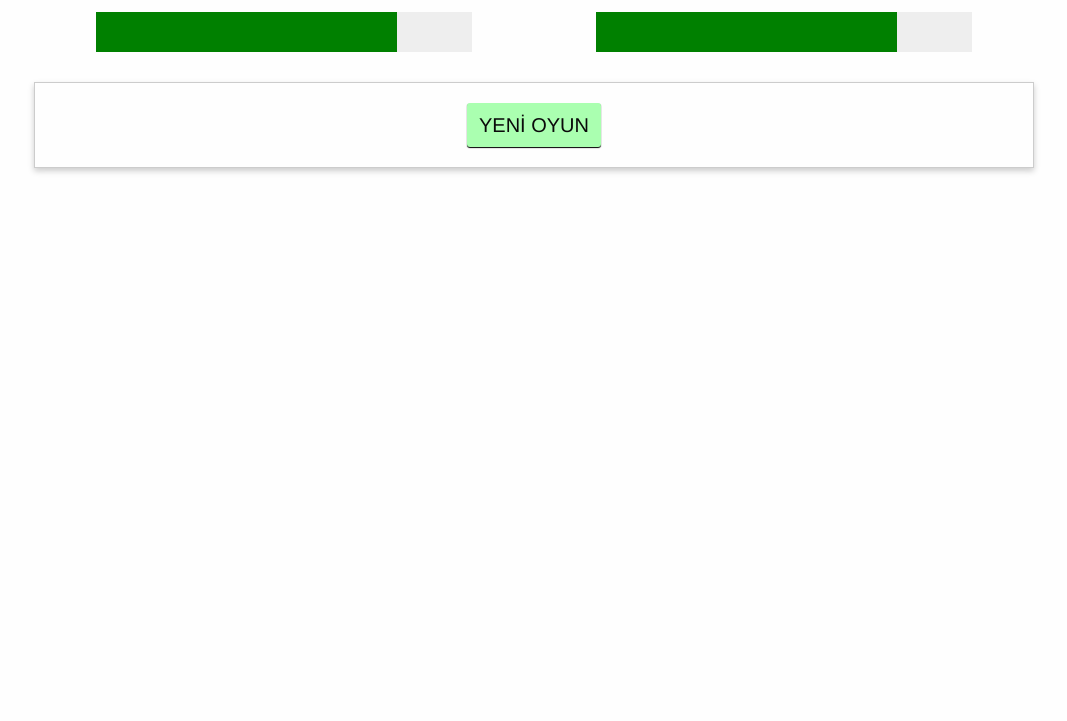
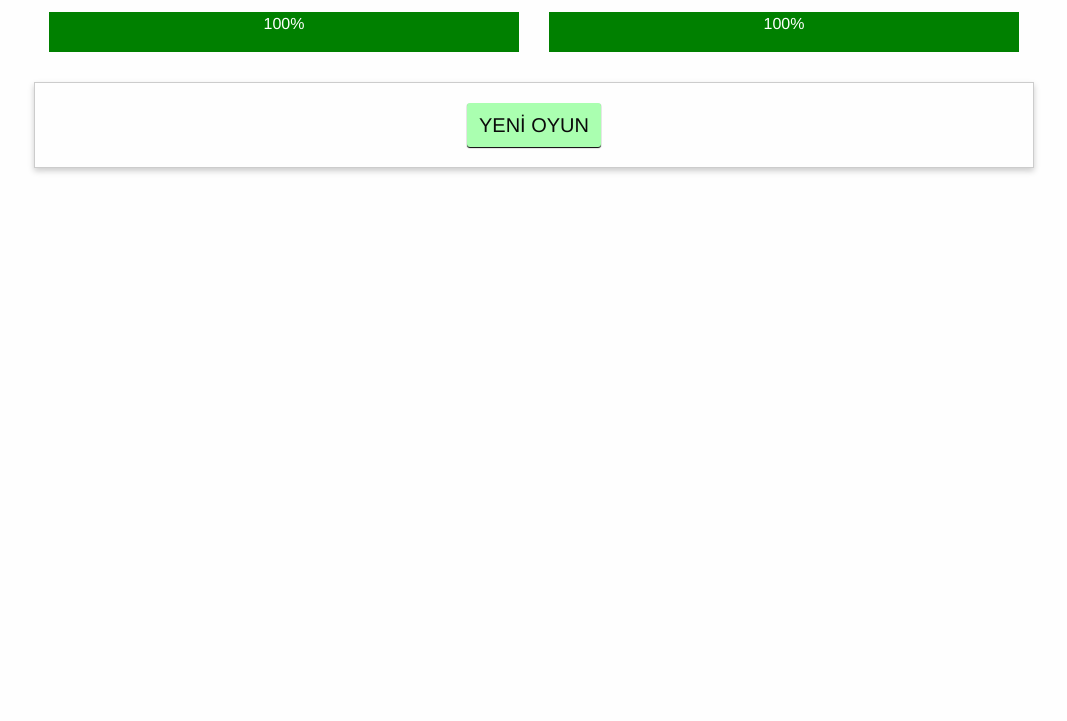
Before and after one commit to aydinmerve/monster_hunt, a plain HTML site: page index.html in a window 1280 px wide. Shown: the part 79-800 px from the top of the page, without its empty margins (106-1173 px from the left). Drawn offline with nearby package versions, Linux system fonts and the light colour scheme.

Commit message:
progress bar dinamics

```diff
--- a/css/app.css
+++ b/css/app.css
@@ -3,7 +3,7 @@
 }
 
 .healthbar {
-    width: 80%;
+    width: 100%;
     height: 40px;
     background-color: #eee;
     margin: auto;
--- a/index.html
+++ b/index.html
@@ -12,16 +12,16 @@
         <div class="small-6 columns">
             <h1 class="text-center">SEN</h1>
             <div class="healthbar">
-                <div class="healthbar text-center" style="background-color: green; margin: 0; color: white;">
-
+                <div :style= "{width: player_heal + '%'}" class="healthbar text-center" style="background-color: green; margin: 0; color: white;">
+                    {{player_heal}}%
                 </div>
             </div>
         </div>
         <div class="small-6 columns">
             <h1 class="text-center">CANAVAR</h1>
             <div class="healthbar">
-                <div class="healthbar text-center" style="background-color: green; margin: 0; color: white;">
-
+                <div :style= "{width: monster_heal + '%'}" class="healthbar text-center" style="background-color: green; margin: 0; color: white;">
+                    {{monster_heal}}%
                 </div>
             </div>
         </div>
```
Also changed, not shown: app.js (+0 -10 lines).
